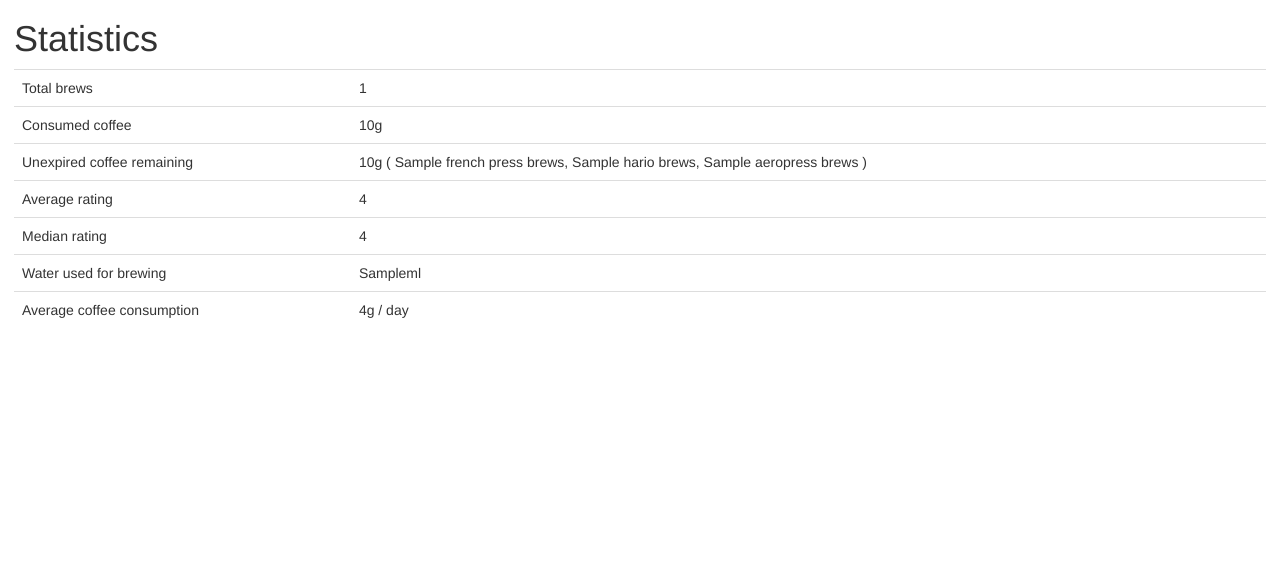
After one commit to zimnukhov/coffee, a Django app: template coffee/templates/coffee/stats.html in a window 1280 px wide. The commit adds this page. Shown: the part 101-669 px from the top of the page. Run offline with Django 3.2, Linux system fonts and the light colour scheme; the template is opened without the code that fills it: most values are stand-ins (such as "Sample title", 1, 10 or a date in 2020); some libraries are stand-ins or nearby versions.

Commit message:
stats page

```diff
--- a/coffee/static/css/coffee.css
+++ b/coffee/static/css/coffee.css
@@ -11,6 +11,14 @@ header nav a {
 header nav a:hover {
     color: #fadecf;
     text-decoration: none;
+}
+
+header nav ul {
+    list-style: none;
+}
+
+header nav ul li {
+    display: inline-block;
 }
 
 header .logo-link {
--- a/coffee/templates/coffee/base.html
+++ b/coffee/templates/coffee/base.html
@@ -14,6 +14,9 @@
         <header>
             <nav class="container">
                 <a href="{% url 'coffee-index' %}" class="logo-link">Coffee log</a>
+                <ul>
+                    <li><a href="{% url 'coffee-stats' %}">Stats</a></li>
+                </ul>
             </nav>
         </header>
         <div class="content-wrapper">
--- /dev/null
+++ b/coffee/templates/coffee/stats.html
@@ -0,0 +1,35 @@
+{% extends "coffee/base.html" %}
+{% block content %}
+<h1>Statistics</h1>
+<table class="table">
+    <tr>
+        <td>Total brews</td><td>{{ total_brews }}</td>
+    </tr>
+    <tr>
+        <td>Consumed coffee</td><td>{{ consumed_coffee_weight }}g</td>
+    </tr>
+    <tr>
+        <td>Unexpired coffee remaining</td><td>{{ unexpired_coffee_weight }}g
+            {% if unexpired_coffee_weight > 0 %}(
+            {{ french_presses_remaining }} french press brews, {{ harios_remaining }} hario brews, {{ aeropresses_remaining }} aeropress brews
+            ){% endif %}
+        </td>
+    </tr>
+    <tr>
+        <td>Average rating</td>
+        <td>{{ avg_rating }}</td>
+    </tr>
+    <tr>
+        <td>Median rating</td>
+        <td>{{ median_rating }}</td>
+    </tr>
+    <tr>
+        <td>Water used for brewing</td>
+        <td>{{ consumed_water }}ml</td>
+    </tr>
+    <tr>
+        <td>Average coffee consumption</td>
+        <td>{{ consumption_rate }}g / day</td>
+    </tr>
+</table>
+{% endblock %}
```
Also changed, not shown: coffee/views.py (+70 -0 lines).
